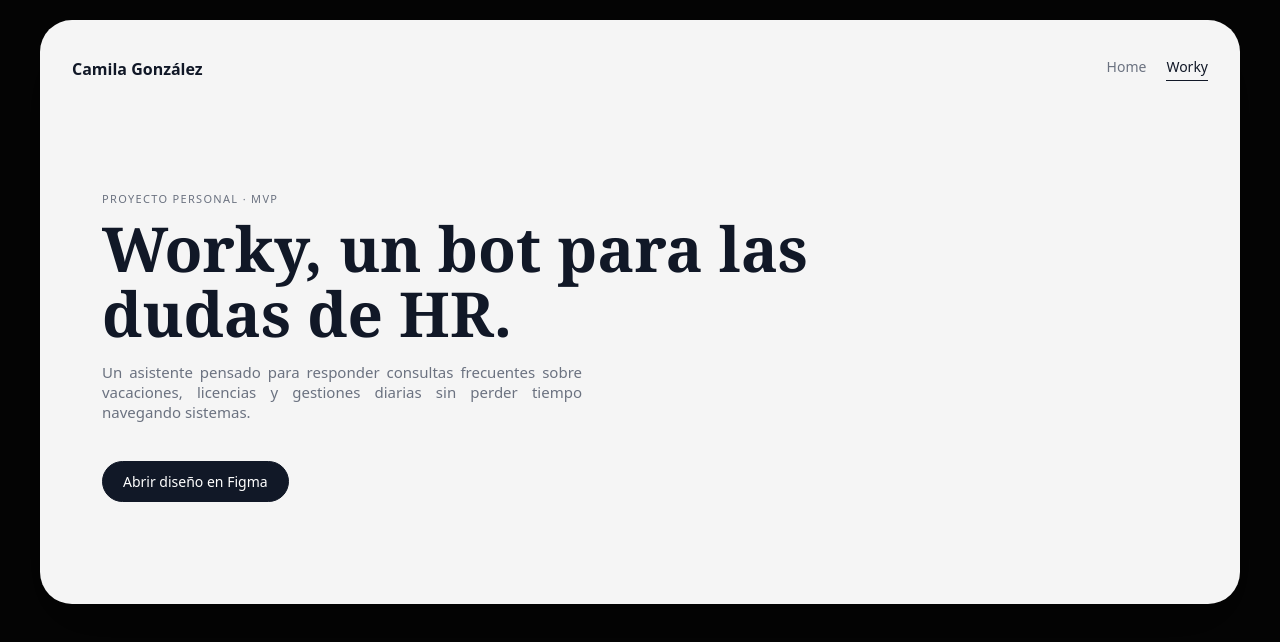
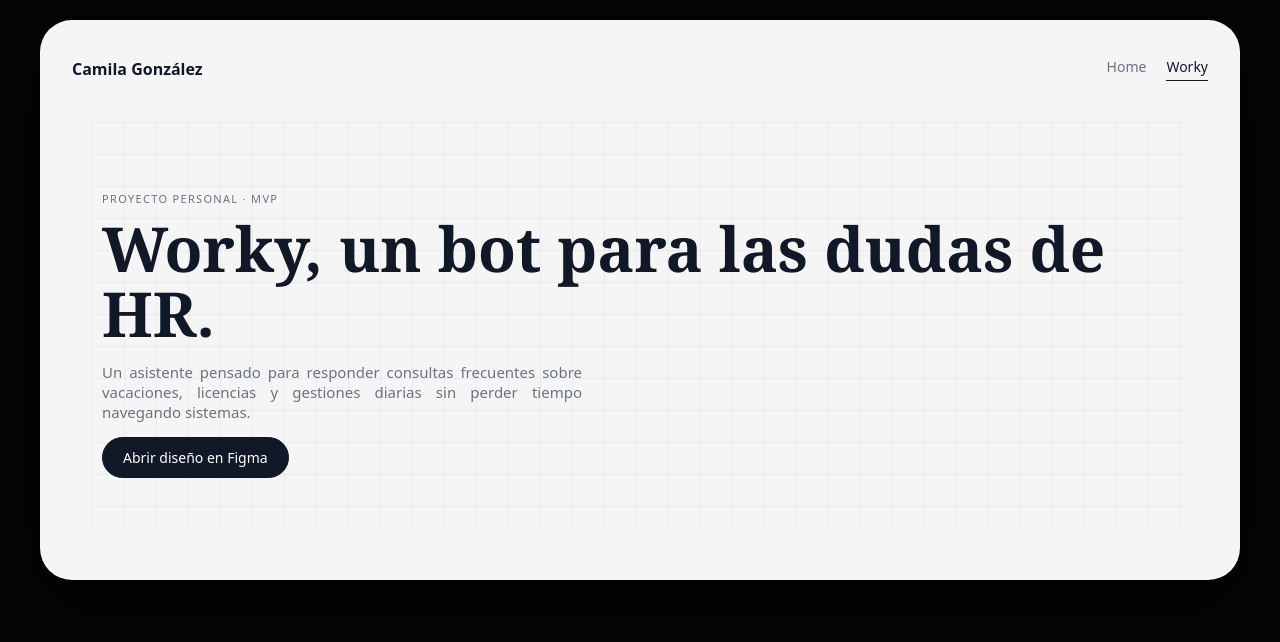
Before and after one commit to camilagonzalez2309/cami-bot-cv, a React (Create React App) app: page /worky in a window 1280 px wide. Shown: the top 642 px of the page. Built offline with nearby package versions, Linux system fonts and the light colour scheme.

Commit message:
actualizando stilossss

```diff
--- a/src/App.css
+++ b/src/App.css
@@ -121,7 +121,7 @@ body {
   line-height: 1.05;
   margin: 0 0 16px;
   z-index: 9999999;
-  width: 70%;
+  width: 100%;
 }
 
 .hero-subtitle {
@@ -212,10 +212,24 @@ body {
   display: flex;
   flex-direction: column;
   box-sizing: border-box;
+  border-radius: 24px;
+  background: #f5f5f5;
+  position: relative;
+  overflow: hidden;
 }
 
-.worky-header {
-  margin-bottom: 24px;
+.worky-page::before {
+  content: "";
+  position: absolute;
+  inset: 20px;
+  background-image: linear-gradient(
+      to right,
+      rgba(0, 0, 0, 0.04) 1px,
+      transparent 1px
+    ),
+    linear-gradient(to bottom, rgba(0, 0, 0, 0.04) 1px, transparent 1px);
+  background-size: 32px 32px;
+  pointer-events: none;
 }
 
 /* ESTILO GENERAL DEL WIDGET (para ambos bots) */
--- a/src/pages/Home.js
+++ b/src/pages/Home.js
@@ -6,8 +6,9 @@ function Home() {
           <div className="hero-text">
             <p className="eyebrow">Frontend · UX · Bots</p>
             <h1 className="hero-title">
-              Más allá del CV. Diseñando experiencias conversacionales.
+              Quiero ser analista conversacional. 😎
             </h1>
+            <h1> Por eso ahora mi cv es un bot</h1>
             <p className="hero-subtitle">
               Conecto desarrollo frontend, producto y UX para crear flujos y
               bots que respondan a necesidades reales de las personas que los
```
Lines whose indentation alone changed are shown as unchanged.
